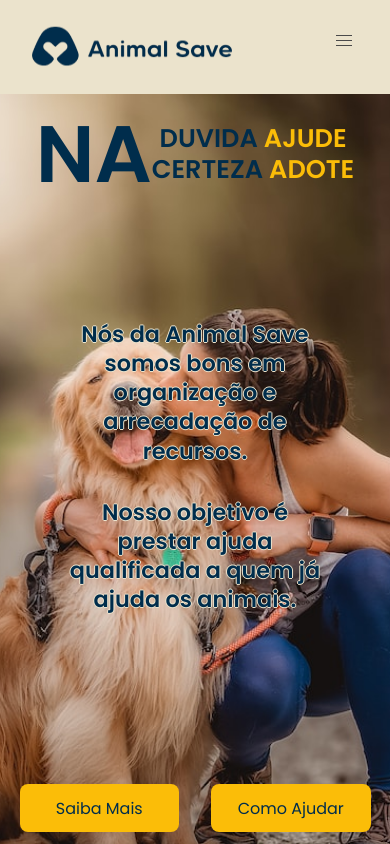
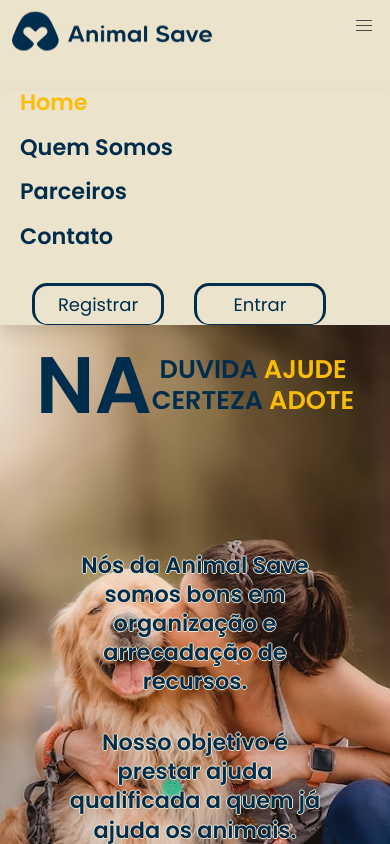
Before and after one commit to renanmontanopaz/animal-save-view, a Vue app: page / in a window 390 px wide. Shown: the top 844 px of the page. Built offline with nearby package versions, Linux system fonts and the light colour scheme.

Commit message:
estilizando landing page responsiva

```diff
--- a/src/views/LandingPage/AboutUs.vue
+++ b/src/views/LandingPage/AboutUs.vue
@@ -52,7 +52,7 @@
   }
 }
 
-@media (max-width:500px) {
+@media (max-width:550px) {
 
   .containerQuemSomos {
     display: flex;
--- a/src/views/LandingPage/Footer.vue
+++ b/src/views/LandingPage/Footer.vue
@@ -85,7 +85,7 @@
   }
 }
 
-@media (max-width:500px) {
+@media (max-width:550px) {
 
   .containerFooter {
     display: flex;
--- a/src/views/LandingPage/Header.vue
+++ b/src/views/LandingPage/Header.vue
@@ -13,7 +13,7 @@
           <span aria-hidden="true"></span>
         </a>
       </div>
-      <div id="navbarBasicExample columns is-5" class="navbar-menu">
+      <div id="navbarBasicExample columns is-5" class="navbar-menu is-active">
         <div class="navbar-end">
           <router-link to="/"> Home </router-link>
           <router-link to="/quem-somos"> Quem Somos </router-link>
@@ -114,6 +114,78 @@ nav {
   }
 }
 
+@media (max-width:1024px) {
+  nav {
+    padding: 0px;
+    background-color: #ebe3cc !important;
+
+    .navbar-item {
+      img {
+        max-height: 3em;
+        width: 200px;
+      }
+    }
+
+    h1 {
+      font-size: 26px;
+      font-weight: 800;
+      color: black;
+    }
+
+    .navbar-menu {
+      padding: 0;
+      background-color: #ebe3cc;
+    }
+
+    .navbar-end {
+      display: flex;
+      align-items: flex-start;
+      justify-content: center;
+      flex-direction: column;
+      gap: 1em;
+      margin-top: 1.2em;
+      font-family: "Poppins", sans-serif;
+      font-style: normal;
+      font-weight: 200;
+      font-size: 1.4em;
+      line-height: 1em;
+      background-color: #ebe3cc !important;
+    }
+
+    a {
+      font-weight: bold;
+      color: #002d4c;
+
+      &.router-link-exact-active {
+        color: #fbbd08;
+      }
+    }
+
+    .navbar-end {
+      .navbar-item {
+        .buttons {
+          gap: 30px;
+        }
+      }
+
+      button {
+        background: #ebe3cc !important;
+        border-radius: 15px;
+        border: 3px solid #002d4c;
+        width: 132px;
+        height: 42px;
+        font-family: "Poppins";
+        font-style: normal;
+        font-weight: 400;
+        font-size: 18px;
+        line-height: 33px;
+        color: #002d4c;
+        cursor: pointer;
+        border-bottom: 1px solid #002d4c;
+      }
+    }
+  }
+}
 </style>
 <script lang="ts">
 import Home from '@/views/LandingPage/Home.vue'
@@ -129,4 +201,5 @@ export default {
     Footer,
   }
 }
+
 </script>
--- a/src/views/LandingPage/Home.vue
+++ b/src/views/LandingPage/Home.vue
@@ -152,7 +152,7 @@
   }
 }
 
-@media (max-width:500px) {
+@media (max-width:550px) {
 
   .containerHome {
     width: 100%;
--- a/src/views/LandingPage/Partners.vue
+++ b/src/views/LandingPage/Partners.vue
@@ -65,7 +65,7 @@
   }
 }
 
-@media (max-width:500px) {
+@media (max-width:550px) {
 
   .containerParceiros {
     width: 100%;
```
